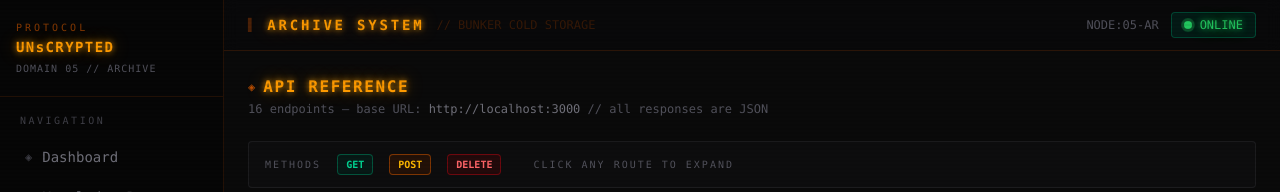
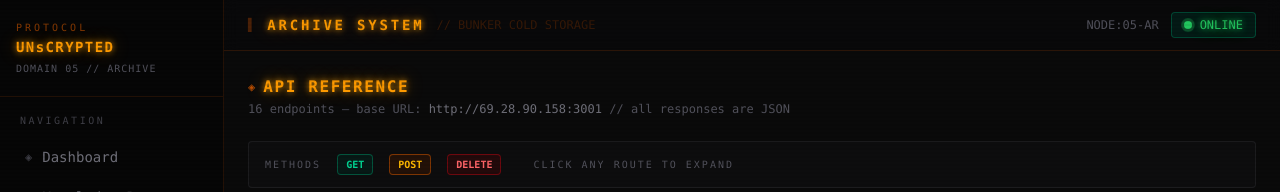
Before and after one commit to navidajayaweera/unscrypted-archive, a Next.js app: page /api-docs in a window 1280 px wide. Shown: the top 192 px of the page. Built offline with nearby package versions, Linux system fonts and the light colour scheme.

Commit message:
base url changed

```diff
--- a/src/app/(archive)/api-docs/page.tsx
+++ b/src/app/(archive)/api-docs/page.tsx
@@ -783,7 +783,7 @@ export default function ApiDocsPage() {
           </h2>
         </div>
         <p className="mt-0.5 text-xs text-zinc-600">
-          {totalEndpoints} endpoints — base URL: <span className="font-mono text-zinc-500">http://localhost:3000</span>
+          {totalEndpoints} endpoints — base URL: <span className="font-mono text-zinc-500">http://69.28.90.158:3001</span>
           &nbsp;// all responses are JSON
         </p>
       </div>
```
